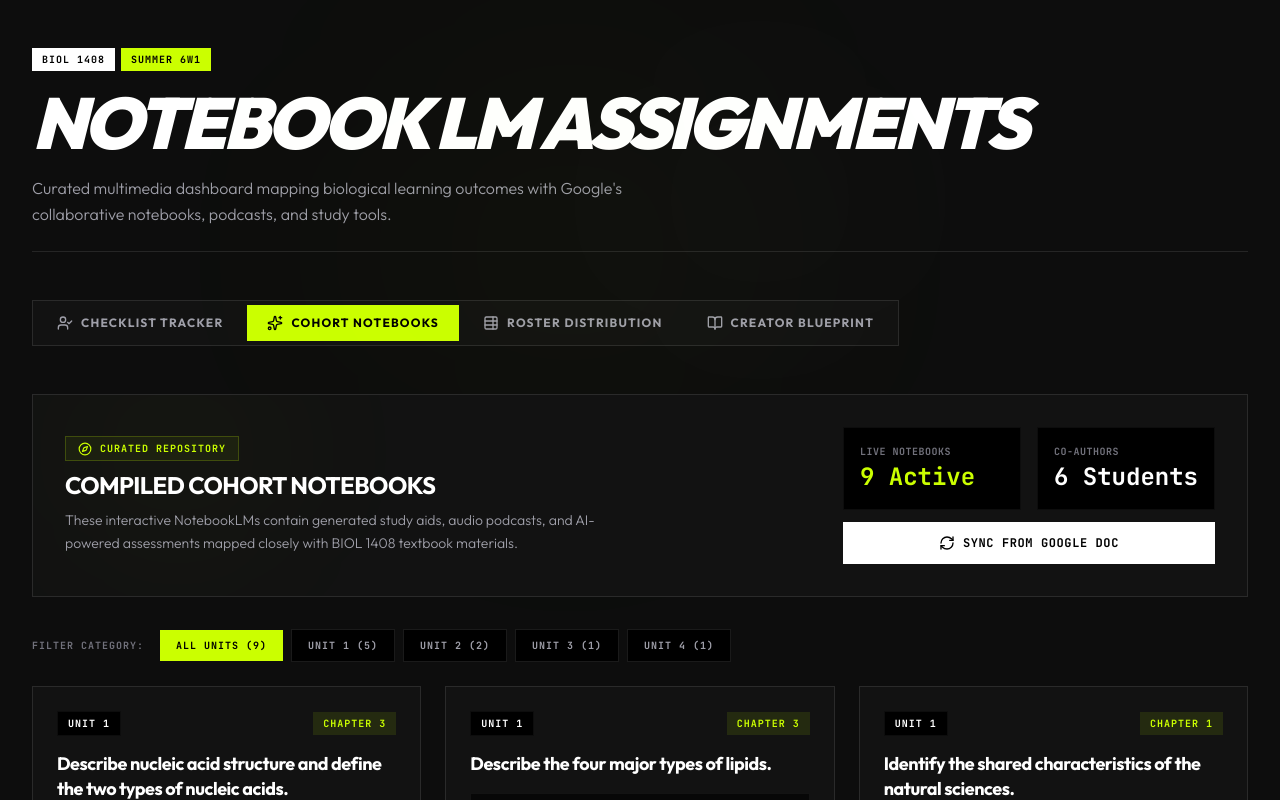
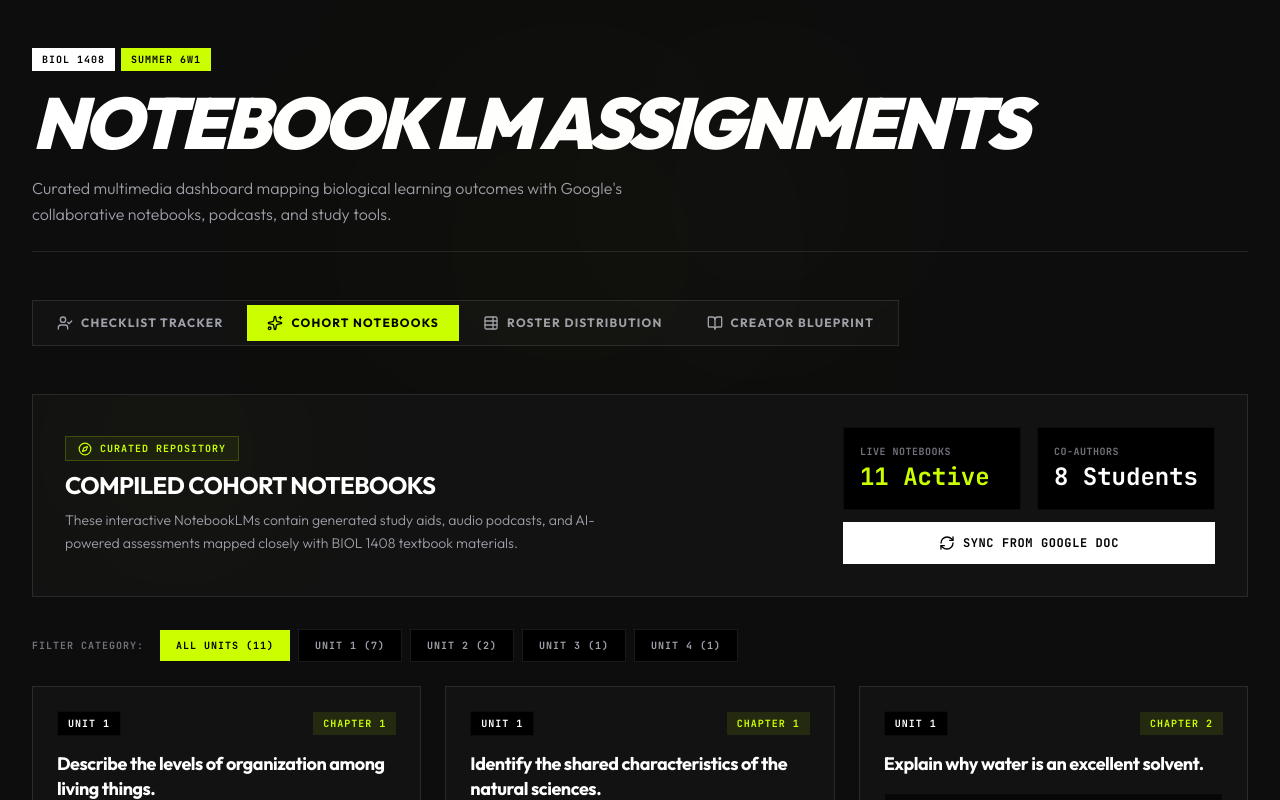
Before and after one commit to victogarcia4/BIOL-1408-Notebook-LM-Assignments-SU26, a React (Vite) app: page / in a window 1280 px wide. Both pictures are taken after a click on the button "COHORT NOTEBOOKS". Shown: the top 800 px of the page. Built offline with nearby package versions, Linux system fonts and the light colour scheme.

Commit message:
feat: implement robust notebook sorting
Add logic to sort notebooks by unit, chapter, and objective text. Improved text normalization for consistent chapter matching and updated `notebooks.json` content.

```diff
--- a/server.ts
+++ b/server.ts
@@ -89,6 +89,29 @@ async function startServer() {
         }
       }
 
+      // Helper to match chapter for sorting
+      const getChapterForObjective = (objective: string): number => {
+        const normObj = objective.toLowerCase().trim().replace(/[\s\.\?,\!]+/g, " ").replace(/\.$/, "");
+        const match = RAW_ASSIGNMENTS.find(a => {
+          const aNorm = a.objective.toLowerCase().trim().replace(/[\s\.\?,\!]+/g, " ").replace(/\.$/, "");
+          return aNorm === normObj || aNorm.includes(normObj) || normObj.includes(aNorm);
+        });
+        return match ? match.chapter : 999;
+      };
+
+      // Sort notebooks: 1) Unit ascending, 2) Chapter ascending, 3) Objective text ascending
+      parsedNotebooks.sort((a, b) => {
+        if (a.unit !== b.unit) {
+          return a.unit - b.unit;
+        }
+        const chA = getChapterForObjective(a.objective);
+        const chB = getChapterForObjective(b.objective);
+        if (chA !== chB) {
+          return chA - chB;
+        }
+        return a.objective.localeCompare(b.objective);
+      });
+
       console.log(`Persisting refreshed notebooks into src/data/notebooks.json...`);
       const outPath = path.join(process.cwd(), "src", "data", "notebooks.json");
       fs.writeFileSync(outPath, JSON.stringify(parsedNotebooks, null, 2), "utf-8");
--- a/src/components/NotebookDirectory.tsx
+++ b/src/components/NotebookDirectory.tsx
@@ -38,16 +38,31 @@ export default function NotebookDirectory() {
     }
   };
 
-  const filteredNotebooks = selectedUnit === "all"
-    ? notebooks
-    : notebooks.filter((nb) => nb.unit === selectedUnit);
-
   // Helper to resolve corresponding Chapter for an objective in the raw data
   const getChapterForObjective = (objective: string): number => {
-    const normObj = objective.toLowerCase().trim().replace(/\.$/, "");
-    const match = RAW_ASSIGNMENTS.find(a => a.objective.toLowerCase().trim().replace(/\.$/, "") === normObj);
-    return match ? match.chapter : 1;
+    const normObj = objective.toLowerCase().trim().replace(/[\s\.\?,\!]+/g, " ").replace(/\.$/, "");
+    const match = RAW_ASSIGNMENTS.find(a => {
+      const aNorm = a.objective.toLowerCase().trim().replace(/[\s\.\?,\!]+/g, " ").replace(/\.$/, "");
+      return aNorm === normObj || aNorm.includes(normObj) || normObj.includes(aNorm);
+    });
+    return match ? match.chapter : 999;
   };
+
+  const sortedNotebooks = [...notebooks].sort((a, b) => {
+    if (a.unit !== b.unit) {
+      return a.unit - b.unit;
+    }
+    const chA = getChapterForObjective(a.objective);
+    const chB = getChapterForObjective(b.objective);
+    if (chA !== chB) {
+      return chA - chB;
+    }
+    return a.objective.localeCompare(b.objective);
+  });
+
+  const filteredNotebooks = selectedUnit === "all"
+    ? sortedNotebooks
+    : sortedNotebooks.filter((nb) => nb.unit === selectedUnit);
 
   return (
     <div className="space-y-6">
@@ -153,7 +168,7 @@ export default function NotebookDirectory() {
                       Unit {nb.unit}
                     </span>
                     <span className="text-[10px] uppercase font-bold tracking-widest font-mono p-1 px-2.5 bg-[#cbff00]/10 text-[#cbff00] rounded-none">
-                      Chapter {ch}
+                      Chapter {ch === 999 ? "TBD" : ch}
                     </span>
                   </div>
 
--- a/src/data/notebooks.json
+++ b/src/data/notebooks.json
@@ -1,4 +1,28 @@
 [
+  {
+    "objective": "Describe the levels of organization among living things.",
+    "url": "https://notebooklm.google.com/notebook/a20ec6f9-b7e5-486c-a6b1-dc5d8410fd48?pli=1",
+    "unit": 1,
+    "authors": [
+      "Jai'lah Rolland"
+    ]
+  },
+  {
+    "objective": "Identify the shared characteristics of the natural sciences.",
+    "url": "https://notebooklm.google.com/notebook/ea1f8d98-6dfe-400a-a19b-7c94c8e49a32?authuser=1",
+    "unit": 1,
+    "authors": [
+      "Alejandra Crispin"
+    ]
+  },
+  {
+    "objective": "Explain why water is an excellent solvent.",
+    "url": "https://notebooklm.google.com/notebook/ef31ecb1-d2ed-4738-bb77-a07888835bd8",
+    "unit": 1,
+    "authors": [
+      "Laura Williams"
+    ]
+  },
   {
     "objective": "Describe nucleic acid structure and define the two types of nucleic acids.",
     "url": "https://notebooklm.google.com/notebook/3421f8d7-a882-4b28-8d59-b08e94c735e5",
@@ -13,14 +37,6 @@
     "unit": 1,
     "authors": [
       "Mary Jane Kononen"
-    ]
-  },
-  {
-    "objective": "Identify the shared characteristics of the natural sciences.",
-    "url": "https://notebooklm.google.com/notebook/ea1f8d98-6dfe-400a-a19b-7c94c8e49a32?authuser=1",
-    "unit": 1,
-    "authors": [
-      "Alejandra Crispin"
     ]
   },
   {
@@ -40,19 +56,19 @@
     ]
   },
   {
+    "objective": "Explain why metabolic pathways are not closed systems.",
+    "url": "https://notebooklm.google.com/notebook/257f410b-6611-4ebe-a80a-8a8356e48df2?authuser=2",
+    "unit": 2,
+    "authors": [
+      "Mikayla Vance"
+    ]
+  },
+  {
     "objective": "Define the quiescent G0 phase.",
     "url": "https://notebooklm.google.com/notebook/8aef0eee-97fe-45b3-98bc-29aa56255933?authuser=1",
     "unit": 2,
     "authors": [
       "Mary Jane Kononen"
-    ]
-  },
-  {
-    "objective": "Explain why metabolic pathways are not closed systems.",
-    "url": "https://notebooklm.google.com/notebook/257f410b-6611-4ebe-a80a-8a8356e48df2?authuser=2",
-    "unit": 2,
-    "authors": [
-      "Mikayla Vance"
     ]
   },
   {
```
Also changed, not shown: 1 other file (tests, documents, lock files or other folders).
